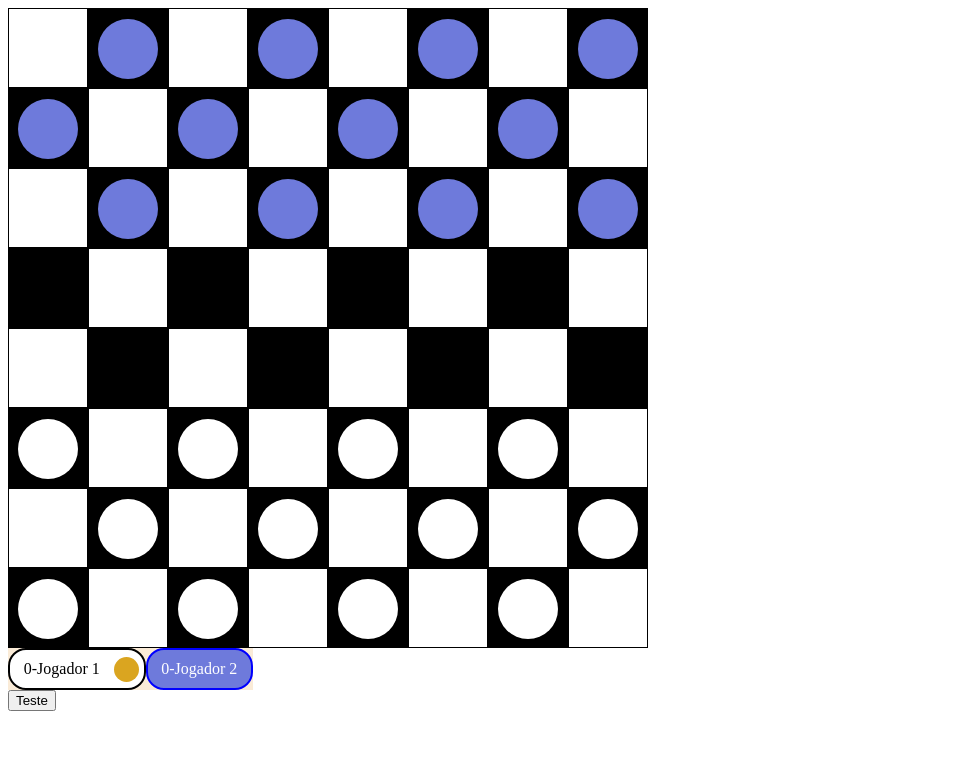
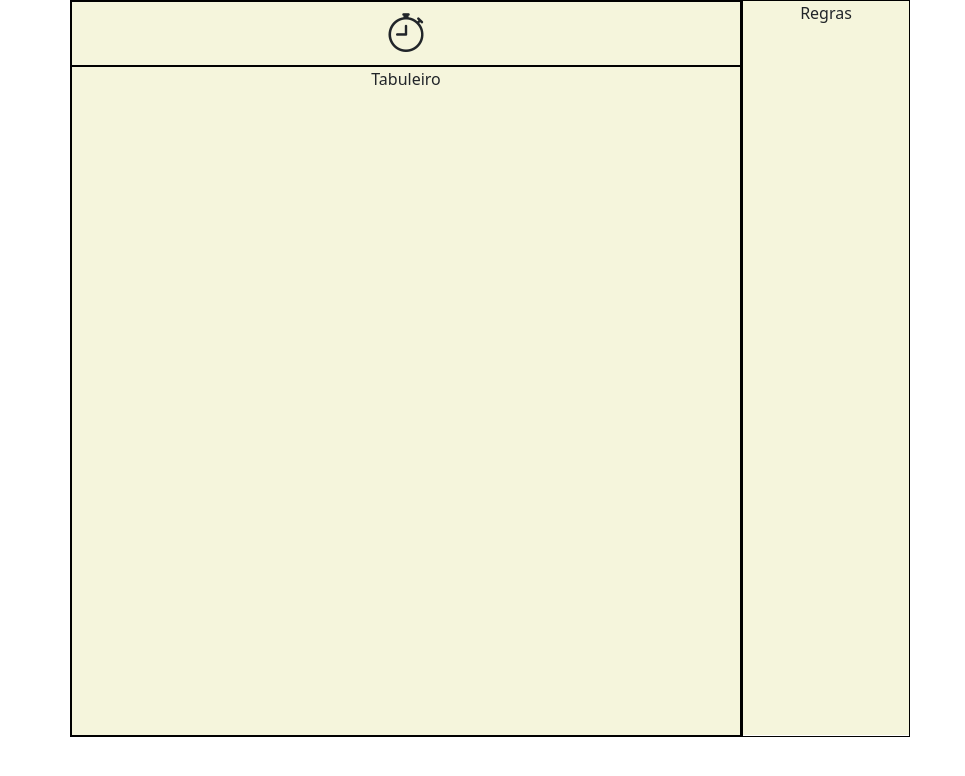
Before and after one commit to Edward-Guard/Gamer-Older, a plain HTML site: page index.html in a window 1280 px wide. Shown: the whole page, without its empty margins (0-965 px from the left). Drawn offline with nearby package versions, Linux system fonts and the light colour scheme.

Commit message:
Estilizando

```diff
--- a/index.html
+++ b/index.html
@@ -5,27 +5,33 @@
     <meta name="viewport" content="width=device-width, initial-scale=1.0">
     <title>Game of Older(Hash)</title>
     <link rel="stylesheet" href="style.css">
+    <link href="https://cdn.jsdelivr.net/npm/bootstrap@5.3.1/dist/css/bootstrap.min.css" rel="stylesheet" integrity="sha384-4bw+/aepP/YC94hEpVNVgiZdgIC5+VKNBQNGCHeKRQN+PtmoHDEXuppvnDJzQIu9" crossorigin="anonymous">
+    <link rel="stylesheet" href="https://cdn.jsdelivr.net/npm/bootstrap-icons@1.10.5/font/bootstrap-icons.css">
+
+
 </head>
 <body>
-    <div id="board">
-        <h1 id="result" class="ocult">Jogador X venceu!</h1>
-    </div>
+    <main class="container text-center">
+        <div class="row  t0">
+            <div class="col content t1">
+                <div class="row justify-content-center contador  t2">
 
-    <div class="container">
-        <div id="white" class="player-1">
-            <span class="play"><span id="score1">0</span>-Jogador 1</span>
-            <div id="turn"></div>
+                    <i style="font-size: 40px;" class=" bi bi-stopwatch"></i>
+
+                </div>
+                <div class="row justify-content-center board t2">Tabuleiro
+
+                </div>
+            </div>
+            <aside class="col anexos t1">Regras</aside>
         </div>
-        <div id="blue" class="player-2">
-            <span class="play"><span id="score2">0</span>-Jogador 2</span>
-        </div>
-    </div>
-    <button id="tst">Teste</button>
+
+    </main>
 
 
+    <script src="https://cdn.jsdelivr.net/npm/bootstrap@5.3.1/dist/js/bootstrap.bundle.min.js" integrity="sha384-HwwvtgBNo3bZJJLYd8oVXjrBZt8cqVSpeBNS5n7C8IVInixGAoxmnlMuBnhbgrkm" crossorigin="anonymous"></script>
+    <script src="https://ajax.googleapis.com/ajax/libs/jquery/3.5.1/jquery.min.js"></script>
 
-    <script src="https://ajax.googleapis.com/ajax/libs/jquery/3.5.1/jquery.min.js"></script>
-    <script src="script.js"></script>
 
 </body>
 </html>
--- a/style.css
+++ b/style.css
@@ -4,6 +4,8 @@
     display: grid;
     grid-template-columns: repeat(8,80px);
     grid-template-rows: repeat(8,80px);
+    background-color: antiquewhite;
+    border: 1px solid black;
 }
 
 .square{
@@ -48,7 +50,7 @@
     flex-grow: 1;
 }
 
-.play{
+.playO{
     padding: 10px;
     height: auto;
     margin: 0;
@@ -71,11 +73,11 @@
     margin-right:5px;
 }
 
-.container{
+.jogadores{
     display: flex;
     flex-direction: row;
     background-color: antiquewhite;
-    width: 245px;
+    width: 250px;
 }
 
 .dame{
@@ -100,3 +102,38 @@
     display: none;
 
 }
+
+.t0{
+    background-color: beige;
+    width: 840px;
+    height: 735px;
+
+
+}
+
+.t1{
+    border: 1px solid black;
+
+}
+
+.t2{
+    border: 1px solid black;
+
+}
+
+.board{
+    height: 670px;
+    width: 670px;
+}
+
+.anexos{
+    width: 170px;
+}
+
+.content{
+    width: 670px;
+}
+.contador{
+    height: 65px;
+    width: auto;
+}
```
Also changed, not shown: images/Captura de tela 2023-08-03 163058.png (added), 2 other files.
